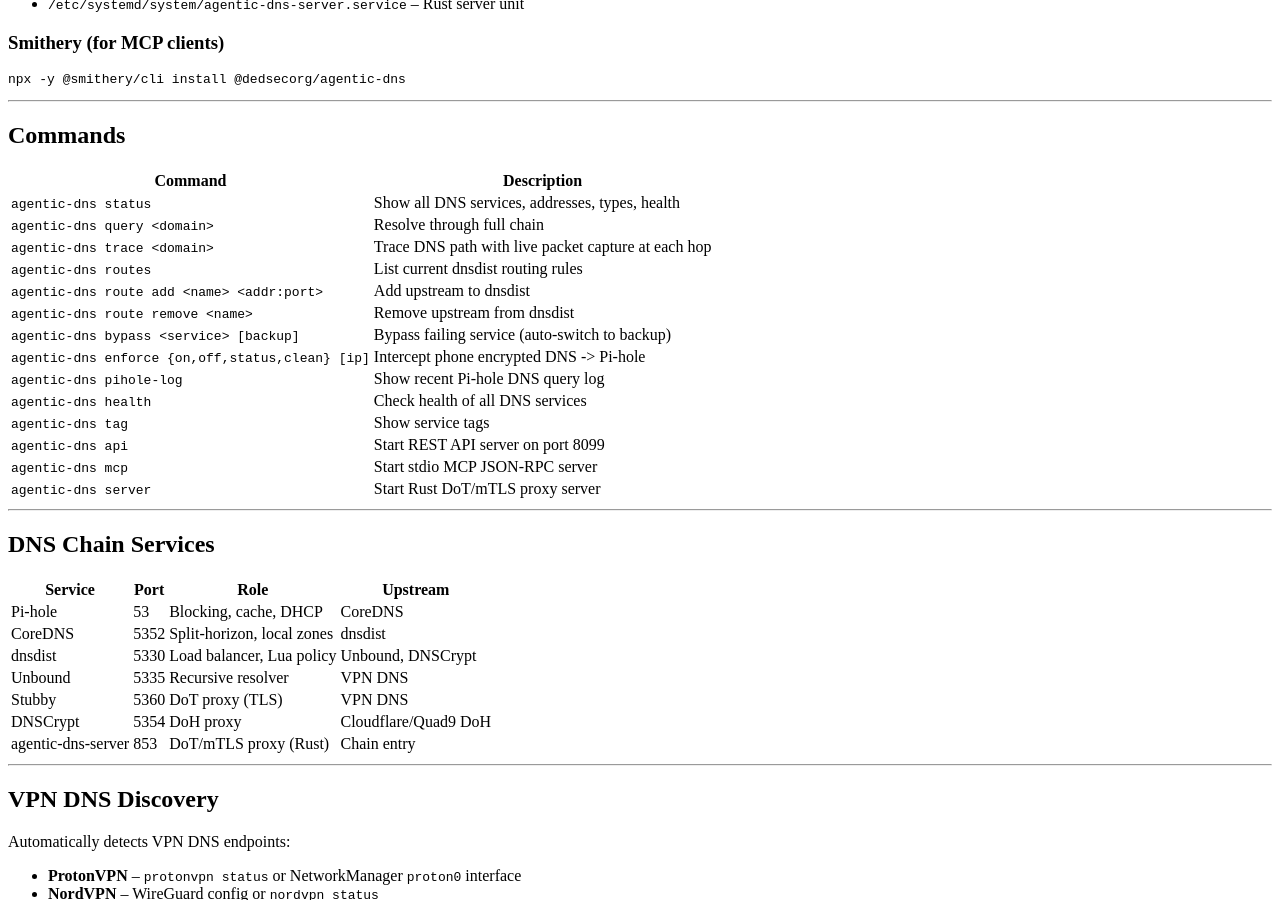
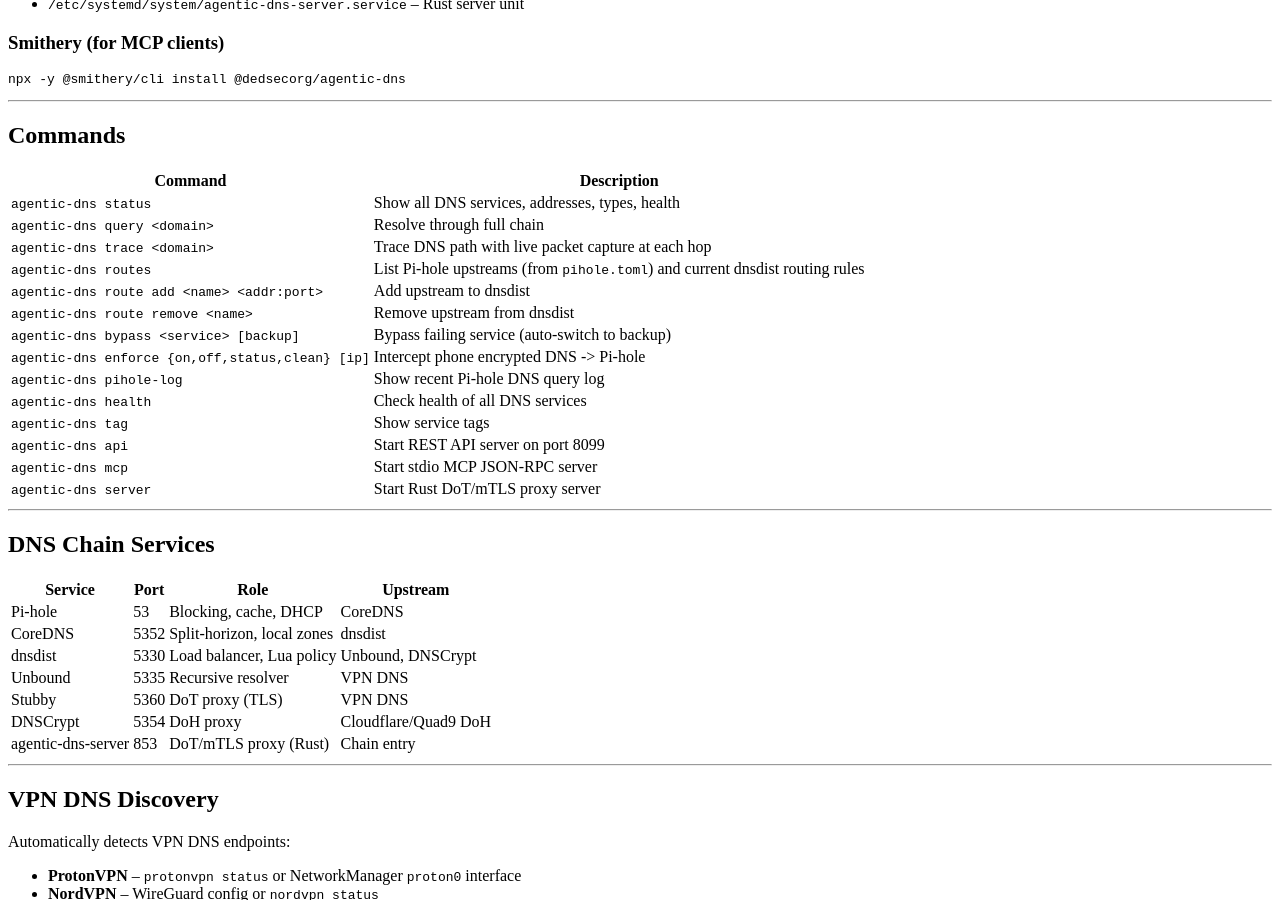
Before and after one commit to dedsecorg/agentic-dns, a Jekyll site: the page built from docs/index.md, in a window 1280 px wide and 900 px high, scrolled down 2107 px. Built offline with Jekyll 4.4.1, drawn with Linux system fonts in a browser that asks for light colours; our own code applies the rules of GitHub Pages for plain Markdown files; a script that is not in the unit is left out; some of the changed text lies outside the part shown.

Commit message:
routes: quote-aware TOML array parse (same-line ']' closes, '[::1]' does not); document routes output
Co-Authored-By: Glenn Mesel <37759816+dedsecorg@users.noreply.github.com>

```diff
--- a/docs/index.md
+++ b/docs/index.md
@@ -149,7 +149,7 @@ npx -y @smithery/cli install @dedsecorg/agentic-dns
 | `agentic-dns status` | Show all DNS services, addresses, types, health |
 | `agentic-dns query <domain>` | Resolve through full chain |
 | `agentic-dns trace <domain>` | Trace DNS path with live packet capture at each hop |
-| `agentic-dns routes` | List current dnsdist routing rules |
+| `agentic-dns routes` | List Pi-hole upstreams (from `pihole.toml`) and current dnsdist routing rules |
 | `agentic-dns route add <name> <addr:port>` | Add upstream to dnsdist |
 | `agentic-dns route remove <name>` | Remove upstream from dnsdist |
 | `agentic-dns bypass <service> [backup]` | Bypass failing service (auto-switch to backup) |
@@ -250,7 +250,7 @@ curl --cacert /etc/agentic-dns/certs/ca.crt --cert agent.crt --key agent.key \
 Endpoints (all read-only; responses are `{"status":"ok","text":"..."}`):
 - `GET /api/v1/status` -- full service status
 - `GET /api/v1/health` -- health checks
-- `GET /api/v1/routes` -- dnsdist upstreams
+- `GET /api/v1/routes` -- Pi-hole upstreams (`pihole.toml`) and dnsdist upstreams
 - `GET /api/v1/query?domain=example.com` -- resolve
 - `GET /api/v1/trace?domain=example.com` -- trace
 - `GET /api/v1/pihole/log` -- Pi-hole logs
```
Also changed, not shown: README.md (+2 -2 lines), docs/MCP_GUIDE.md (+1 -1 lines), docs/commands.md (+1 -1 lines), docs/rest-api.md (+1 -1 lines), 2 other files.
